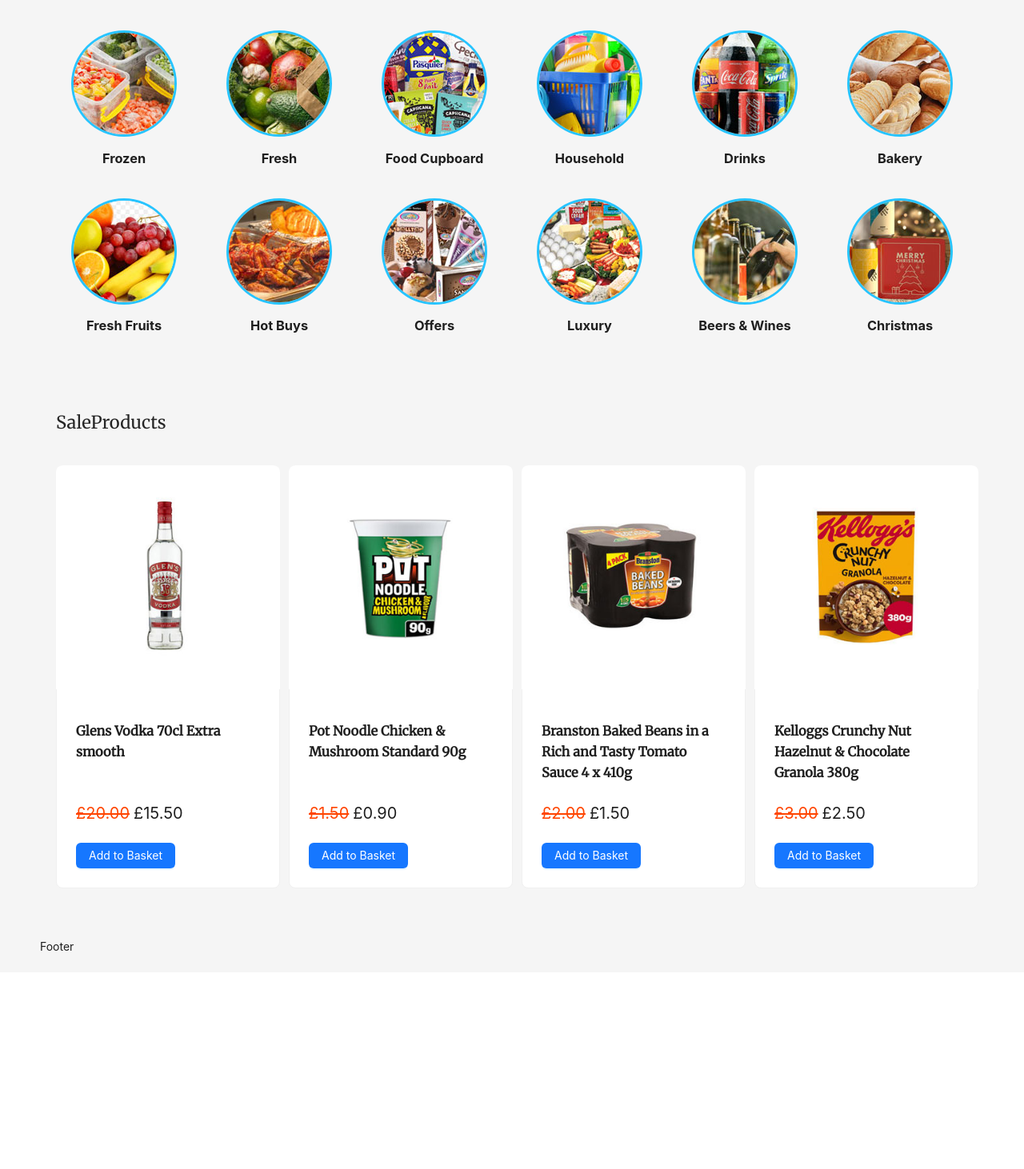
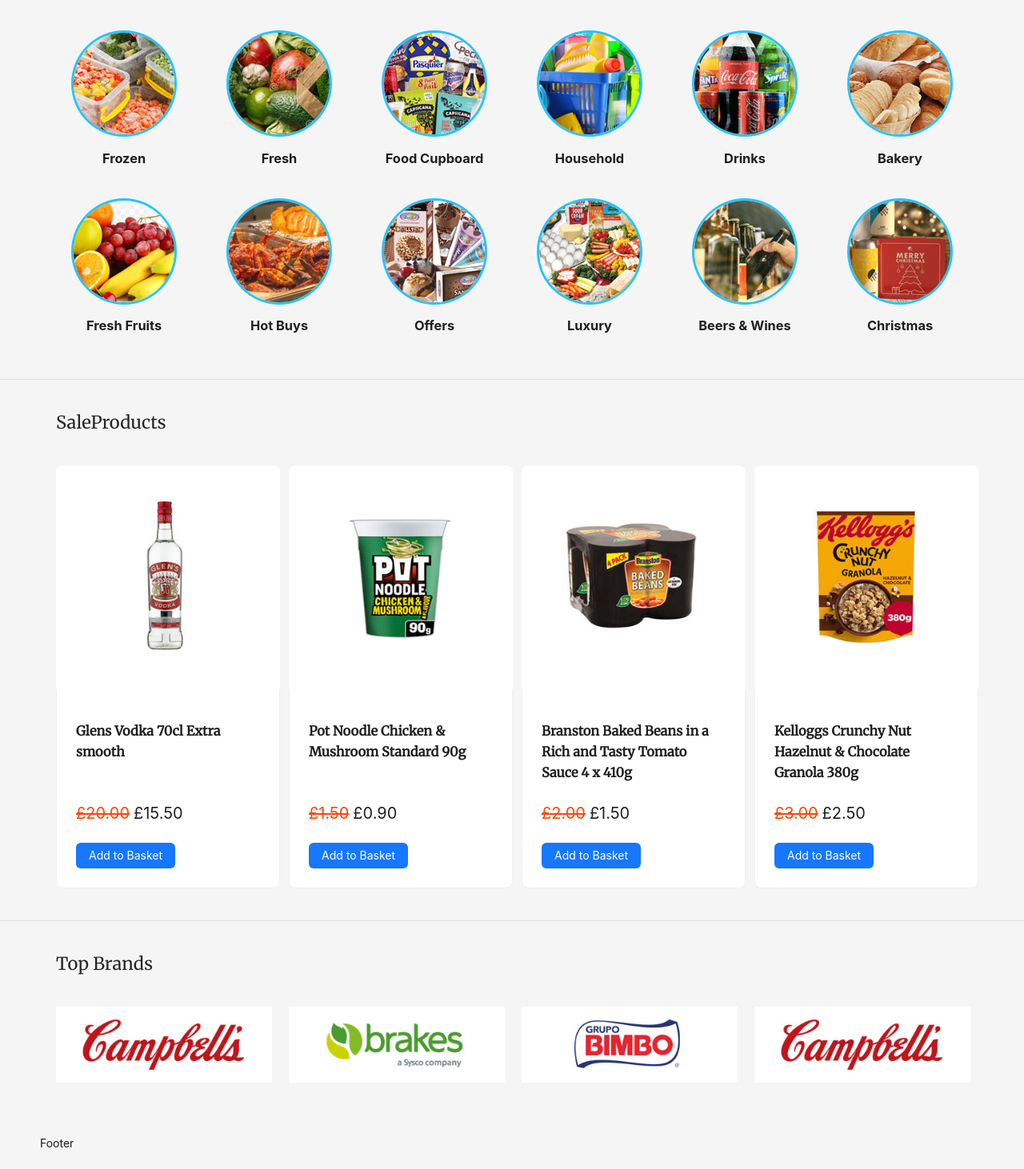
Before and after one commit to JaleRehimli0909/website1-ant-design, a React (Create React App) app in the folder website1reactapp/: page / in a window 1280 px wide. Shown: the part 1712-3174 px from the top of the page at 80% size. Before the commit the page ends 2928 px from the top, so only its background shows below. Built offline with nearby package versions, Linux system fonts and the light colour scheme.

Commit message:
Top Brands added

```diff
--- a/website1reactapp/src/components/ProductCategories/style.css
+++ b/website1reactapp/src/components/ProductCategories/style.css
@@ -1,5 +1,14 @@
 .ProductCategories {
   padding: 40px 0;
+  position: relative;
+}
+.ProductCategories::before {
+  content: "";
+  position: absolute;
+  border-bottom: 1px solid #ddd;
+  top: 0;
+  left: -999px;
+  right: -999px;
 }
 .productCategories-container {
   display: flex;
--- a/website1reactapp/src/components/SaleProducts/style.css
+++ b/website1reactapp/src/components/SaleProducts/style.css
@@ -1,5 +1,14 @@
 .SaleProducts {
   padding: 40px 0;
+  position: relative;
+}
+.SaleProducts::before {
+  content: "";
+  border-bottom: 1px solid #ddd;
+  position: absolute;
+  left: -999px;
+  right: -999px;
+  top: 0;
 }
 .SaleProducts h2 {
   font-size: 22px;
--- /dev/null
+++ b/website1reactapp/src/components/TopBrands/index.jsx
@@ -0,0 +1,42 @@
+import React from "react";
+import "./style.css";
+import { Col, Row } from "antd";
+
+const TopBrands = () => {
+  const products = [
+    {
+      key: "1",
+      image: require("../../assets/images/img9.jpg"),
+    },
+    {
+      key: "2",
+      image: require("../../assets/images/img10.jpg"),
+    },
+    {
+      key: "3",
+      image: require("../../assets/images/img11.jpg"),
+    },
+    {
+      key: "4",
+      image: require("../../assets/images/img9.jpg"),
+    },
+  ];
+
+  return (
+    <div className="TopBrands">
+      <h2>Top Brands</h2>
+
+      <Row gutter={[24, 24]}>
+        {products.map((product) => {
+          return (
+            <Col span={6} key={product.key}>
+              <img src={product.image} alt="imgLogo" />
+            </Col>
+          );
+        })}
+      </Row>
+    </div>
+  );
+};
+
+export default TopBrands;
--- /dev/null
+++ b/website1reactapp/src/components/TopBrands/style.css
@@ -0,0 +1,23 @@
+.TopBrands {
+  padding: 40px 0;
+  position: relative;
+}
+.TopBrands img {
+  width: 270px;
+}
+
+.TopBrands::before {
+  content: "";
+  position: absolute;
+  border-bottom: 1px solid #ddd;
+  top: 0;
+  color: #ddd;
+  left: -999px;
+  right: -999px;
+}
+.TopBrands h2 {
+  font-size: 22px;
+  color: rgb(0, 0, 0, 0.85);
+  font-weight: 500;
+  margin: 0 0 40px;
+}
--- a/website1reactapp/src/pages/Home/index.jsx
+++ b/website1reactapp/src/pages/Home/index.jsx
@@ -5,6 +5,7 @@
 import Information from "../../components/Information";
 import ProductCategories from "../../components/ProductCategories";
 import SaleProducts from "../../components/SaleProducts";
+import TopBrands from "../../components/TopBrands";
 
 const Home = () => {
   return (
@@ -14,6 +15,7 @@
       <Information/>
       <ProductCategories/>
       <SaleProducts/>
+      <TopBrands/>
 
     </div>
 
```
